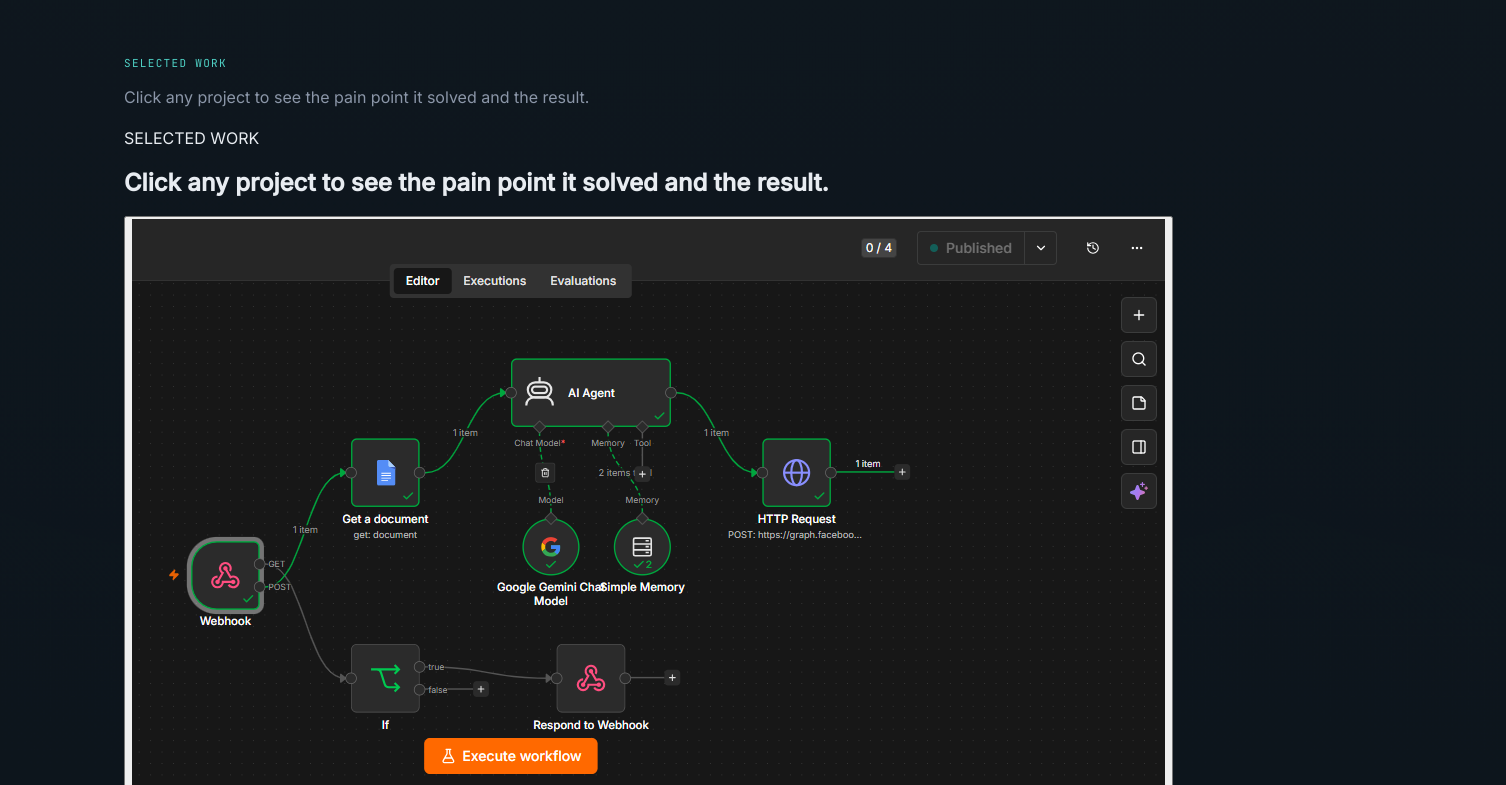
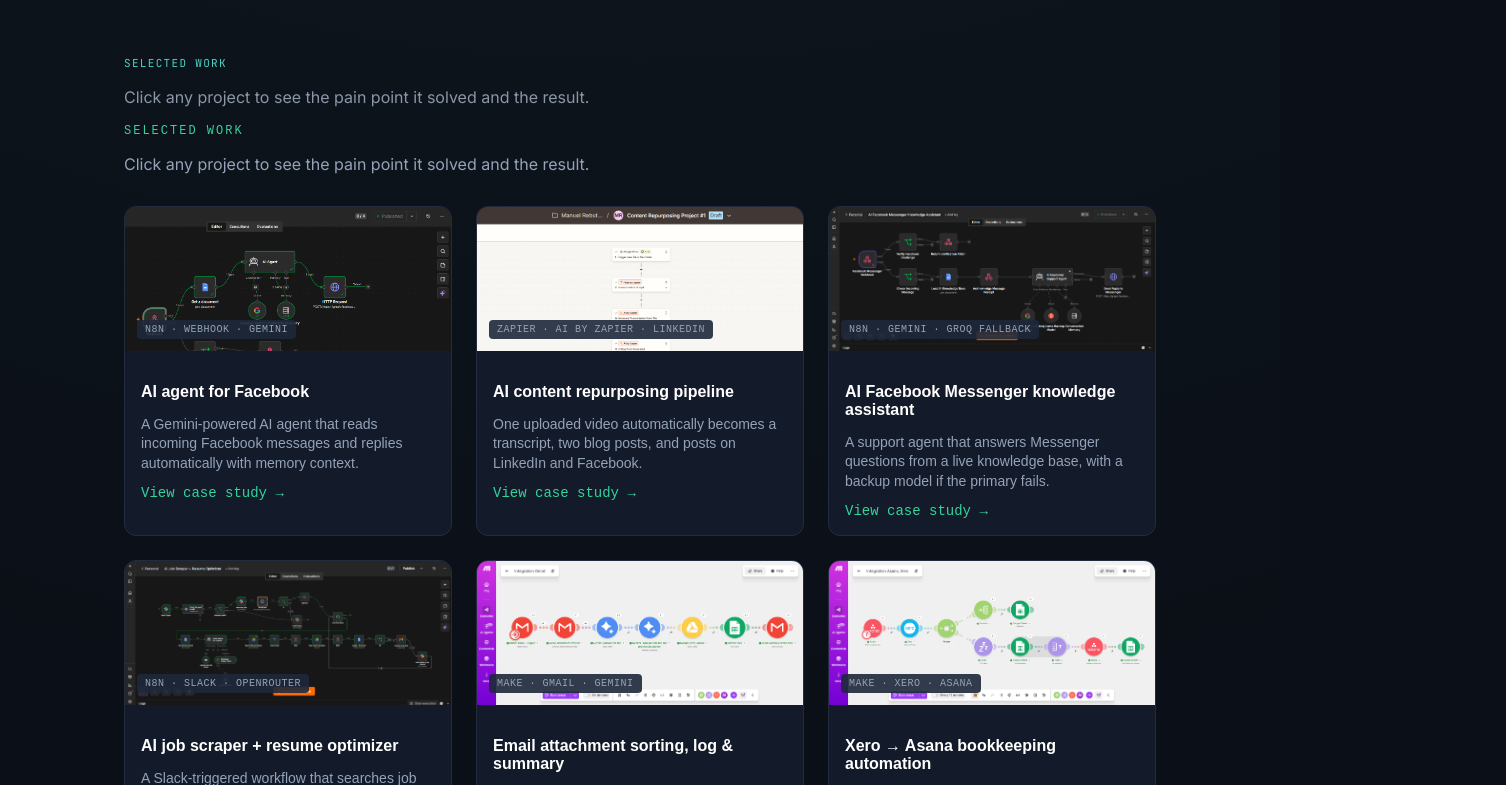
Before and after one commit to manuelraiautomation-bot/ai-automation-portfolio, a Next.js app: page / in a window 1280 px wide. Shown: the part 1595-2380 px from the top of the page, 1506 px wide, since content can reach past the window. Built offline with nearby package versions, Linux system fonts and the light colour scheme.

Commit message:
Fix case study gallery styling (inline styles, no Tailwind dependency)

```diff
--- a/app/CaseStudyGallery.js
+++ b/app/CaseStudyGallery.js
@@ -96,39 +96,104 @@
   },
 ];
 
+const colors = {
+  bg: "#0b0f19",
+  card: "#131a2a",
+  border: "#232c3f",
+  borderHover: "#3a4762",
+  text: "#e2e8f0",
+  textDim: "#94a3b8",
+  accent: "#34d399",
+  badgeBg: "#1e293b",
+};
+
 export default function CaseStudyGallery() {
   const [active, setActive] = useState(null);
 
   return (
-    <section className="w-full">
-      <p className="text-emerald-400 text-xs tracking-widest font-mono mb-2">
+    <section style={{ width: "100%" }}>
+      <p
+        style={{
+          color: colors.accent,
+          fontSize: "12px",
+          letterSpacing: "2px",
+          fontFamily: "monospace",
+          marginBottom: "8px",
+        }}
+      >
         SELECTED WORK
       </p>
-      <h2 className="text-slate-300 mb-8">
+      <p style={{ color: colors.textDim, marginBottom: "32px" }}>
         Click any project to see the pain point it solved and the result.
-      </h2>
+      </p>
 
-      <div className="grid grid-cols-1 sm:grid-cols-2 lg:grid-cols-3 gap-6">
+      <div
+        style={{
+          display: "grid",
+          gridTemplateColumns: "repeat(auto-fill, minmax(260px, 1fr))",
+          gap: "24px",
+        }}
+      >
         {caseStudies.map((cs) => (
           <button
             key={cs.id}
             onClick={() => setActive(cs)}
-            className="text-left bg-slate-900/60 border border-slate-800 rounded-xl overflow-hidden hover:border-slate-600 transition-colors"
+            style={{
+              textAlign: "left",
+              background: colors.card,
+              border: `1px solid ${colors.border}`,
+              borderRadius: "12px",
+              overflow: "hidden",
+              cursor: "pointer",
+              padding: 0,
+              display: "flex",
+              flexDirection: "column",
+              transition: "border-color 0.2s",
+            }}
+            onMouseEnter={(e) =>
+              (e.currentTarget.style.borderColor = colors.borderHover)
+            }
+            onMouseLeave={(e) =>
+              (e.currentTarget.style.borderColor = colors.border)
+            }
           >
-            <div className="relative h-36 w-full overflow-hidden">
+            <div style={{ position: "relative", height: "144px", width: "100%", overflow: "hidden" }}>
               <img
                 src={cs.image}
                 alt={cs.title}
-                className="w-full h-full object-cover object-top"
+                style={{
+                  width: "100%",
+                  height: "100%",
+                  objectFit: "cover",
+                  objectPosition: "top",
+                  display: "block",
+                }}
               />
-              <span className="absolute bottom-3 left-3 bg-slate-800/90 text-slate-300 text-[10px] tracking-wide font-mono px-2 py-1 rounded">
+              <span
+                style={{
+                  position: "absolute",
+                  bottom: "12px",
+                  left: "12px",
+                  background: "rgba(30,41,59,0.9)",
+                  color: colors.textDim,
+                  fontSize: "10px",
+                  letterSpacing: "0.5px",
+                  fontFamily: "monospace",
+                  padding: "4px 8px",
+                  borderRadius: "4px",
+                }}
+              >
                 {cs.tags.join(" · ")}
               </span>
             </div>
-            <div className="p-4">
-              <h3 className="text-white font-semibold mb-1">{cs.title}</h3>
-              <p className="text-slate-400 text-sm mb-3">{cs.summary}</p>
-              <span className="text-emerald-400 text-sm font-mono">
+            <div style={{ padding: "16px" }}>
+              <h3 style={{ color: "#fff", fontWeight: 600, marginBottom: "6px", fontSize: "16px" }}>
+                {cs.title}
+              </h3>
+              <p style={{ color: colors.textDim, fontSize: "14px", marginBottom: "12px", lineHeight: 1.4 }}>
+                {cs.summary}
+              </p>
+              <span style={{ color: colors.accent, fontSize: "14px", fontFamily: "monospace" }}>
                 View case study →
               </span>
             </div>
@@ -138,50 +203,75 @@
 
       {active && (
         <div
-          className="fixed inset-0 bg-black/70 flex items-center justify-center p-4 z-50"
           onClick={() => setActive(null)}
+          style={{
+            position: "fixed",
+            inset: 0,
+            background: "rgba(0,0,0,0.7)",
+            display: "flex",
+            alignItems: "center",
+            justifyContent: "center",
+            padding: "16px",
+            zIndex: 50,
+          }}
         >
           <div
-            className="bg-slate-900 border border-slate-700 rounded-xl max-w-2xl w-full max-h-[85vh] overflow-y-auto"
             onClick={(e) => e.stopPropagation()}
+            style={{
+              background: colors.card,
+              border: `1px solid ${colors.border}`,
+              borderRadius: "12px",
+              maxWidth: "640px",
+              width: "100%",
+              maxHeight: "85vh",
+              overflowY: "auto",
+            }}
           >
             <img
               src={active.image}
               alt={active.title}
-              className="w-full h-48 object-cover object-top"
+              style={{ width: "100%", height: "192px", objectFit: "cover", objectPosition: "top" }}
             />
-            <div className="p-6">
-              <span className="text-slate-400 text-[10px] tracking-wide font-mono">
+            <div style={{ padding: "24px" }}>
+              <span style={{ color: colors.textDim, fontSize: "10px", letterSpacing: "0.5px", fontFamily: "monospace" }}>
                 {active.tags.join(" · ")}
               </span>
-              <h3 className="text-white text-xl font-semibold mt-2 mb-4">
+              <h3 style={{ color: "#fff", fontSize: "20px", fontWeight: 600, marginTop: "8px", marginBottom: "16px" }}>
                 {active.title}
               </h3>
 
-              <div className="space-y-4">
+              <div style={{ display: "flex", flexDirection: "column", gap: "16px" }}>
                 <div>
-                  <p className="text-emerald-400 text-xs font-mono tracking-wide mb-1">
+                  <p style={{ color: colors.accent, fontSize: "12px", fontFamily: "monospace", letterSpacing: "0.5px", marginBottom: "4px" }}>
                     THE PAIN
                   </p>
-                  <p className="text-slate-300 text-sm">{active.pain}</p>
+                  <p style={{ color: colors.text, fontSize: "14px", lineHeight: 1.5 }}>{active.pain}</p>
                 </div>
                 <div>
-                  <p className="text-emerald-400 text-xs font-mono tracking-wide mb-1">
+                  <p style={{ color: colors.accent, fontSize: "12px", fontFamily: "monospace", letterSpacing: "0.5px", marginBottom: "4px" }}>
                     WHAT I BUILT
                   </p>
-                  <p className="text-slate-300 text-sm">{active.build}</p>
+                  <p style={{ color: colors.text, fontSize: "14px", lineHeight: 1.5 }}>{active.build}</p>
                 </div>
                 <div>
-                  <p className="text-emerald-400 text-xs font-mono tracking-wide mb-1">
+                  <p style={{ color: colors.accent, fontSize: "12px", fontFamily: "monospace", letterSpacing: "0.5px", marginBottom: "4px" }}>
                     THE BENEFIT
                   </p>
-                  <p className="text-slate-300 text-sm">{active.benefit}</p>
+                  <p style={{ color: colors.text, fontSize: "14px", lineHeight: 1.5 }}>{active.benefit}</p>
                 </div>
               </div>
 
               <button
                 onClick={() => setActive(null)}
-                className="mt-6 text-slate-400 text-sm hover:text-white"
+                style={{
+                  marginTop: "24px",
+                  background: "none",
+                  border: "none",
+                  color: colors.textDim,
+                  fontSize: "14px",
+                  cursor: "pointer",
+                  padding: 0,
+                }}
               >
                 ← Back to gallery
               </button>
```
